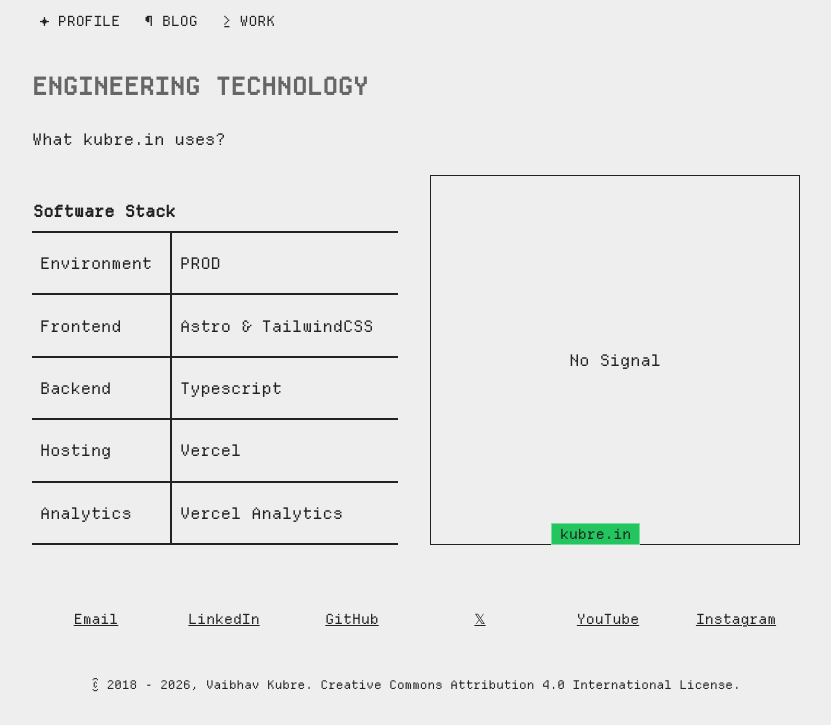
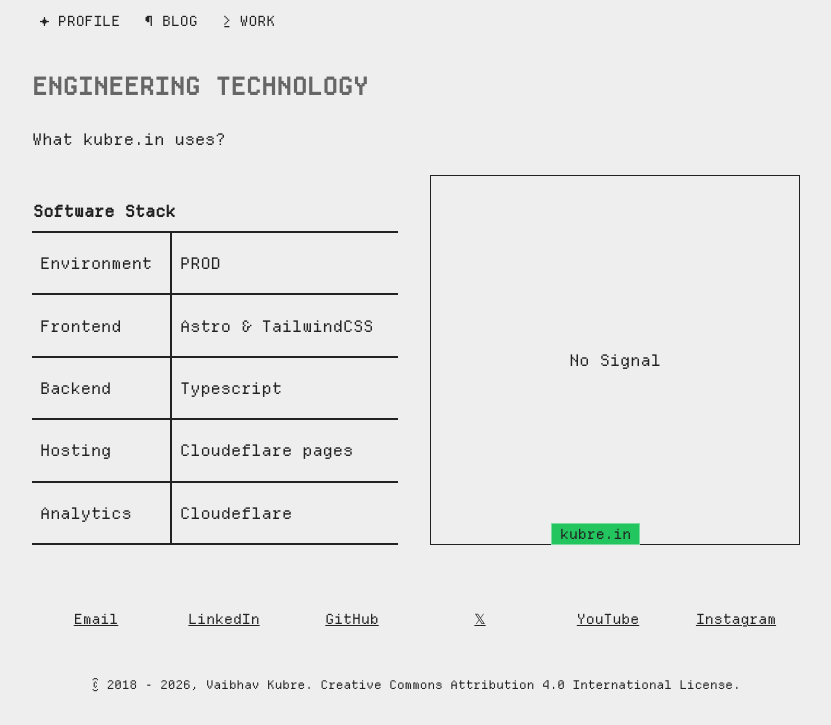
Before and after one commit to kubre/kubre.in, an Astro site: page /about in a window 1280 px wide. Shown: the part 130-855 px from the top of the page, without its empty margins (224-1055 px from the left). Built offline with nearby package versions, Linux system fonts and the light colour scheme; Astro itself is replaced by a stand-in of ours.

Commit message:
updated about

```diff
--- a/src/pages/about.astro
+++ b/src/pages/about.astro
@@ -73,11 +73,11 @@
                     </tr>
                     <tr>
                         <td>Hosting</td>
-                        <td>Vercel</td>
+                        <td>Cloudeflare pages</td>
                     </tr>
                     <tr>
                         <td>Analytics</td>
-                        <td>Vercel Analytics</td>
+                        <td>Cloudeflare</td>
                     </tr>
                 </tbody>
             </table>
```
